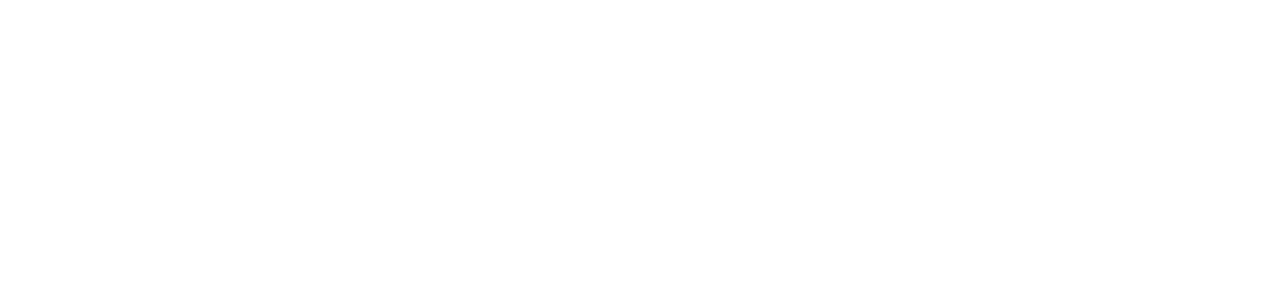
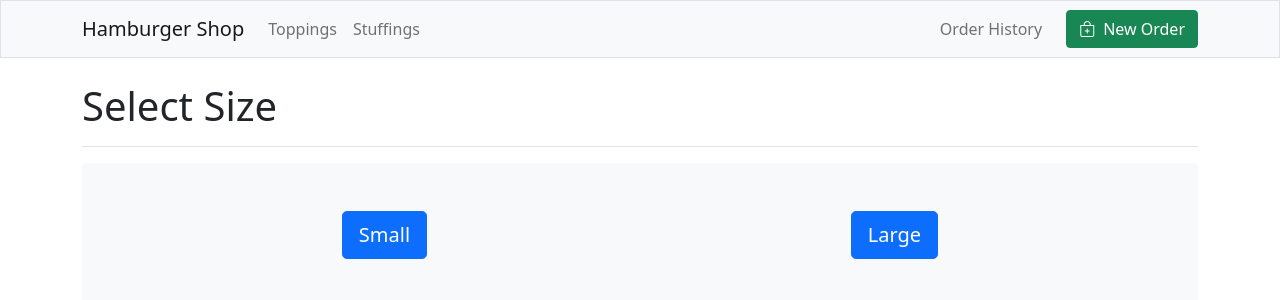
Before and after one commit to Kirill357544/hamburger-shop, a React (Create React App) app: page /order in a window 1280 px wide. Before the commit this address had no page. Shown: the top 300 px of the page. Built offline with nearby package versions, Linux system fonts and the light colour scheme.

Commit message:
feat: add orderModal

```diff
--- a/src/App.js
+++ b/src/App.js
@@ -6,6 +6,7 @@ import OrderButton from "./components/OrderButton";
 import { Routes, Route } from "react-router-dom";
 import Layout from "./Layout";
 import OrderStorage from "./OrderStorage";
+import HamburgerCreator from "./HamburgerCreator";
 
 // OrderStorage.add({
 //     date: Date.now(),
@@ -28,6 +29,7 @@ export default function App() {
                     element={<Fillings title="Stuffings" fillings={Hamburger.STUFFINGS} />}
                 />
                 <Route path="history" element={<History OrderStorage={OrderStorage} />} />
+                <Route path="order" element={<HamburgerCreator />} />
             </Route>
         </Routes>
     );
--- /dev/null
+++ b/src/HamburgerCreator.js
@@ -0,0 +1,19 @@
+import SizeSelector from "./components/SizeSelector";
+import Info from "./components/Info";
+import Hamburger from "./Hamburger";
+
+export default function HamburgerCreator() {
+    function selectSize() {
+
+    }
+
+    return (
+        <>
+            <SizeSelector sizes={Hamburger.SIZES} />
+            {/* <h1 className="mb-3 pb-3 border-bottom">Build up your favorite hamburger</h1>
+            <div className="row">
+                <Info />
+            </div> */}
+        </>
+    );
+}
--- a/src/components/Fillings.js
+++ b/src/components/Fillings.js
@@ -1,9 +1,6 @@
 import formatPrice from "../formatter/formatPrice";
 
-export default function Fillings(props) {
-    const title = props.title;
-    const fillings = props.fillings.sort((prev, next) => next.price - prev.price);
-
+export default function Fillings({ title, fillings }) {
     return (
         <>
             <h1 className="mb-3 pb-3 border-bottom">{title}</h1>
--- a/src/components/Header.js
+++ b/src/components/Header.js
@@ -1,6 +1,6 @@
 import { Link, NavLink } from "react-router-dom";
 
-export default function Header(props) {
+export default function Header({ order }) {
     return (
         <>
             <header className="mb-4 border">
@@ -29,7 +29,7 @@ export default function Header(props) {
                                     </NavLink>
                                 </li>
                             </ul>
-                            <div className="d-flex">{props.order()}</div>
+                            <div className="d-flex">{order()}</div>
                         </div>
                     </div>
                 </nav>
--- a/src/components/History.js
+++ b/src/components/History.js
@@ -1,16 +1,25 @@
 import OrderModal from "./OrderModal";
 import formatDate from "../formatter/formatDate";
 import formatPrice from "../formatter/formatPrice";
+import { useState } from "react";
 
-export default function History(props) {
-    const orders = props.OrderStorage.orders;
+export default function History({ OrderStorage }) {
+    const orders = OrderStorage.orders;
 
-    function handleTableBodyClick(event) {
+    let [orderModal, setOrderModal] = useState({
+        date: "0",
+        totalPrice: 0,
+        count: 0,
+        size: "",
+    });
+
+    function handleClick(event) {
+        setOrderModal(OrderStorage.getOrder(1));
         let target = event.target;
         while (target !== event.currentTarget) {
             if (target.tagName === "BUTTON") {
                 const orderId = target.dataset.order;
-                <OrderModal order={props.OrderStorage.getOrder(orderId)} />;
+                setOrderModal(OrderStorage.getOrder(orderId));
                 break;
             }
             target = target.parentElement;
@@ -20,7 +29,7 @@ export default function History(props) {
     return (
         <>
             <h1 className="mb-3 pb-3 border-bottom">Order History</h1>
-            <table className="table" onClick={(event) => handleTableBodyClick(event)}>
+            <table className="table" onClick={(event) => handleClick(event)}>
                 <thead>
                     <tr>
                         <th>Date &amp; Time</th>
@@ -53,7 +62,7 @@ export default function History(props) {
                     })}
                 </tbody>
             </table>
-            <OrderModal order={props.OrderStorage.getOrder(3)} />;
+            {/* <OrderModal order={orderModal} /> */}
         </>
     );
 }
--- /dev/null
+++ b/src/components/Info.js
@@ -0,0 +1,20 @@
+export default function Info({ hamburger: { size, toppings, stuffings, calories, price } }) {
+    return (
+        <div className="col-4">
+            <dl className="border-bottom">
+                <dt>Size</dt>
+                <dd>Large</dd>
+                <dt>Toppings</dt>
+                <dd>1</dd>
+                <dt>Stuffings</dt>
+                <dd>2</dd>
+                <dt>Calories</dt>
+                <dd>270</dd>
+            </dl>
+            <dl className="dl-horizontal">
+                <dt>Price</dt>
+                <dd>$26.73</dd>
+            </dl>
+        </div>
+    );
+}
--- a/src/components/OrderModal.js
+++ b/src/components/OrderModal.js
@@ -1,12 +1,7 @@
 import formatDate from "../formatter/formatDate";
 import formatPrice from "../formatter/formatPrice";
 
-export default function OrderModal(props) {
-    const date = props.order.date;
-    const count = props.order.count;
-    const totalPrice = props.order.totalPrice;
-    const size = props.order.size;
-
+export default function OrderModal({ order: { date, count, totalPrice, size } }) {
     return (
         <div
             className="modal fade"
--- /dev/null
+++ b/src/components/SizeSelector.js
@@ -0,0 +1,18 @@
+export default function SizeSelector({ sizes }) {
+    return (
+        <>
+            <h1 className="mb-3 pb-3 border-bottom">Select Size</h1>
+            <div className="p-5 bg-light rounded-3 d-flex justify-content-around">
+                {sizes.map((size, index) => {
+                    return (
+                        <div className="bg-light" key={index}>
+                            <button className="btn btn-lg btn-primary" data-name={size.name}>
+                                {size.name}
+                            </button>
+                        </div>
+                    );
+                })}
+            </div>
+        </>
+    );
+}
```
